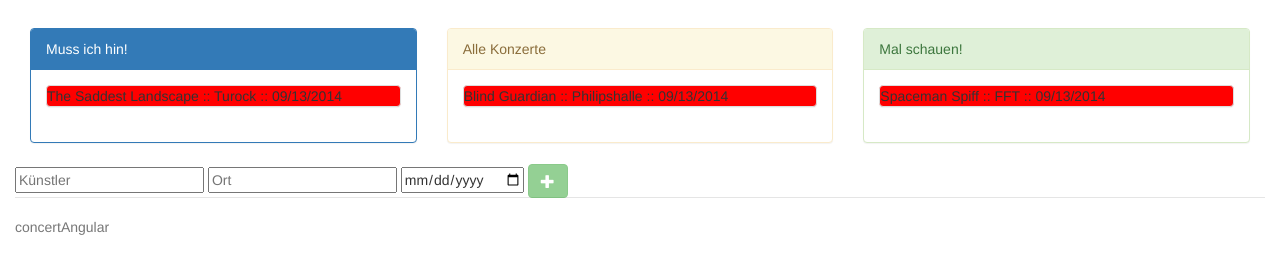
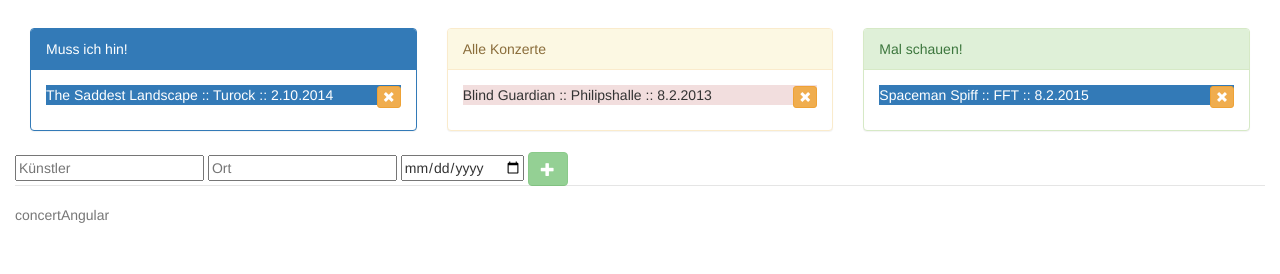
Before and after one commit to holgergp/concertAngular, a website: page app/index.html in a window 1280 px wide. Shown: the part 82-356 px from the top of the page. Drawn offline with nearby package versions, Linux system fonts and the light colour scheme; some packages are replaced by stand-ins of ours; files that its build step writes are made by us from their sources; a script that the page names is missing.

Commit message:
some date handling and some little bootstrapping

```diff
--- a/app/scripts/controllers/main.js
+++ b/app/scripts/controllers/main.js
@@ -13,13 +13,13 @@ angular.module('concertAngularApp')
     $scope.newConcert = {
       artist: '',
       venue: '',
-      date: moment().format('L')
+      date: moment().format('D.M.YYYY')
     };
     $scope.allConcerts = [
       {
         artist: 'Blind Guardian',
         venue: 'Philipshalle',
-        date: moment().format('L')
+        date: '2013-02-08'
 
       }
     ];
@@ -27,7 +27,7 @@ angular.module('concertAngularApp')
       {
         artist: 'The Saddest Landscape',
         venue: 'Turock',
-        date: moment().format('L')
+        date: '2014-10-02'
 
       }
     ];
@@ -35,7 +35,7 @@ angular.module('concertAngularApp')
       {
         artist: 'Spaceman Spiff',
         venue: 'FFT',
-        date: moment().format('L')
+        date: '2015-02-08'
 
       }
     ];
@@ -50,21 +50,29 @@ angular.module('concertAngularApp')
     };
 
 
-    $scope.alertClass = function (concert) {
-      if (concertDueDateService.isConcertAboutToHappen(concert)) {
-        return 'aboutToHappen';
-      }
-      else if (concertDueDateService.isConcertOverdue(concert)) {
-        return 'overdue';
-      }
-      else {
-        return 'fine';
+    $scope.removeConcert = function (array, concert) {
+
+      var i = array.indexOf(concert);
+      if (i !== -1) {
+        array.splice(i, 1);
       }
 
     };
 
-    $scope.startCallback = function () {
-      console.log('imdragging');
+    $scope.alertClass = function (concert) {
+      if (concertDueDateService.isConcertAboutToHappen(concert)) {
+        return 'bg-warning';
+      }
+      else if (concertDueDateService.isConcertOverdue(concert)) {
+        return 'bg-danger';
+      }
+      else {
+        return 'bg-primary';
+      }
+
     };
 
+    $scope.formatDate = function (date) {
+      return concertDueDateService.formatDate(date);
+    };
   }]);
--- a/app/scripts/services/concertDueDateService.js
+++ b/app/scripts/services/concertDueDateService.js
@@ -17,7 +17,10 @@ angular.module('concertAngularApp').factory('concertDueDateService', function ()
   return {
     isConcertAboutToHappen: isConcertAboutToHappen,
     isConcertOverdue: isConcertOverdue,
-    isConcertDateFine: isConcertDateFine
+    isConcertDateFine: isConcertDateFine,
+    formatDate: function (date) {
+      return moment(date).format('D.M.YYYY');
+    }
   };
 
 
--- a/app/views/main.html
+++ b/app/views/main.html
@@ -8,9 +8,11 @@
                 <div class="panel-body">
                     <div ng-repeat="concert in loveConcerts" >
 
-                        <div class="panel panel-default"style="cursor: pointer"  ng-class="alertClass(concert)" data-drag="true" data-jqyoui-options="{revert: 'invalid'}" ng-model="loveConcerts" jqyoui-draggable="{index: {{$index}},animate:true,placeholder:true}" ng-hide="!concert.artist">
-                            {{concert.artist}} :: {{concert.venue}} :: {{concert.date}}
-                        </div>
+                        <p ng-class="alertClass(concert)" style="cursor: pointer"  data-drag="true" data-jqyoui-options="{revert: 'invalid'}" ng-model="loveConcerts" jqyoui-draggable="{index: {{$index}},animate:true,placeholder:true}" ng-hide="!concert.artist">
+                                {{concert.artist}} :: {{concert.venue}} :: {{formatDate(concert.date)}}
+                                <button class="btn btn-xs btn-warning glyphicon glyphicon-remove pull-right" ng-click="removeConcert(loveConcerts,concert)"></button>
+
+                        </p>
                     </div>
                 </div>
             </div>
@@ -23,10 +25,10 @@
                     <div ng-repeat="concert in allConcerts">
 
 
-                      <!--  "{index: {{$index}},placeholder:true,animate:true, onStart:'startCallback(item, $index)', onStop: 'stopCallback', onDrag: 'dragCallback'}"-->
-                        <div class="panel panel-default" style="cursor: pointer" ng-class="alertClass(concert)" data-drag="true" data-jqyoui-options="{revert: 'invalid'}" ng-model="allConcerts" jqyoui-draggable="{index: {{$index}},animate:true,placeholder:true}" ng-hide="!concert.artist">
-                            {{concert.artist}} :: {{concert.venue}} :: {{concert.date}}
-                        </div>
+                        <p  class="center-block" style="cursor: pointer" ng-class="alertClass(concert)" data-drag="true" data-jqyoui-options="{revert: 'invalid'}" ng-model="allConcerts" jqyoui-draggable="{index: {{$index}},animate:true,placeholder:true}" ng-hide="!concert.artist">
+                            {{concert.artist}} :: {{concert.venue}} :: {{formatDate(concert.date)}}
+                            <button class="btn btn-xs btn-warning glyphicon glyphicon-remove pull-right" ng-click="removeConcert(allConcerts,concert)"></button>
+                        </p>
                     </div>
                 </div>
             </div>
@@ -36,9 +38,10 @@
                 <div class="panel-heading">Mal schauen!</div>
                 <div class="panel-body">
                     <div ng-repeat="concert in maybeConcerts">
-                        <div class="panel panel-default" style="cursor: pointer" ng-class="alertClass(concert)" data-drag="true" data-jqyoui-options="{revert: 'invalid'}" ng-model="maybeConcerts" jqyoui-draggable="{index: {{$index}},animate:true,placeholder:true}" ng-hide="!concert.artist">
-                            {{concert.artist}} :: {{concert.venue}} :: {{concert.date}}
-                        </div>
+                        <p style="cursor: pointer;" ng-class="alertClass(concert)" data-drag="true" data-jqyoui-options="{revert: 'invalid'}" ng-model="maybeConcerts" jqyoui-draggable="{index: {{$index}},animate:true,placeholder:true}" ng-hide="!concert.artist">
+                            {{concert.artist}} :: {{concert.venue}} :: {{formatDate(concert.date)}}
+                            <button class="btn btn-xs btn-warning glyphicon glyphicon-remove pull-right" ng-click="removeConcert(maybeConcerts,concert)"></button>
+                        </p>
                     </div>
                 </div>
             </div>
```
